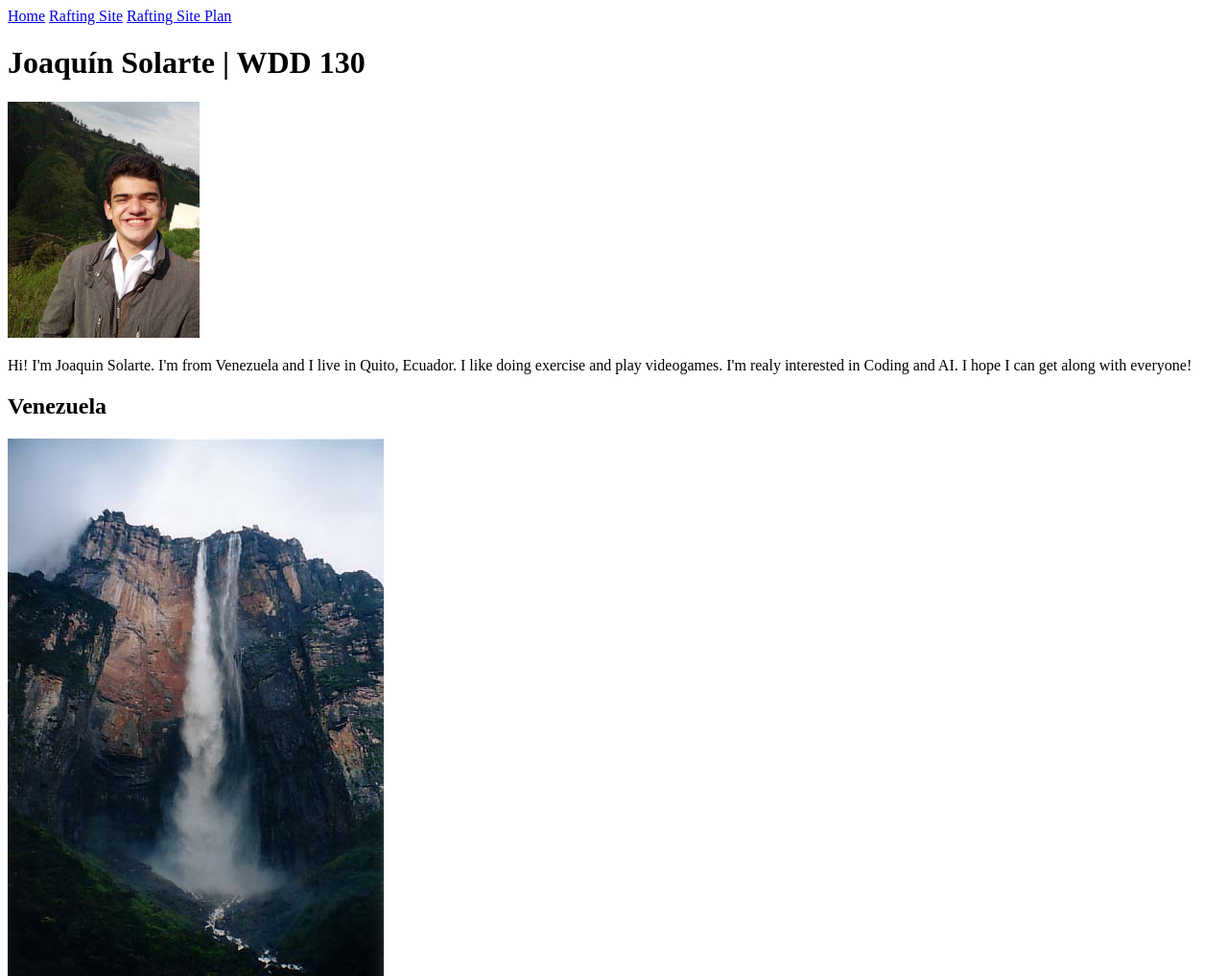
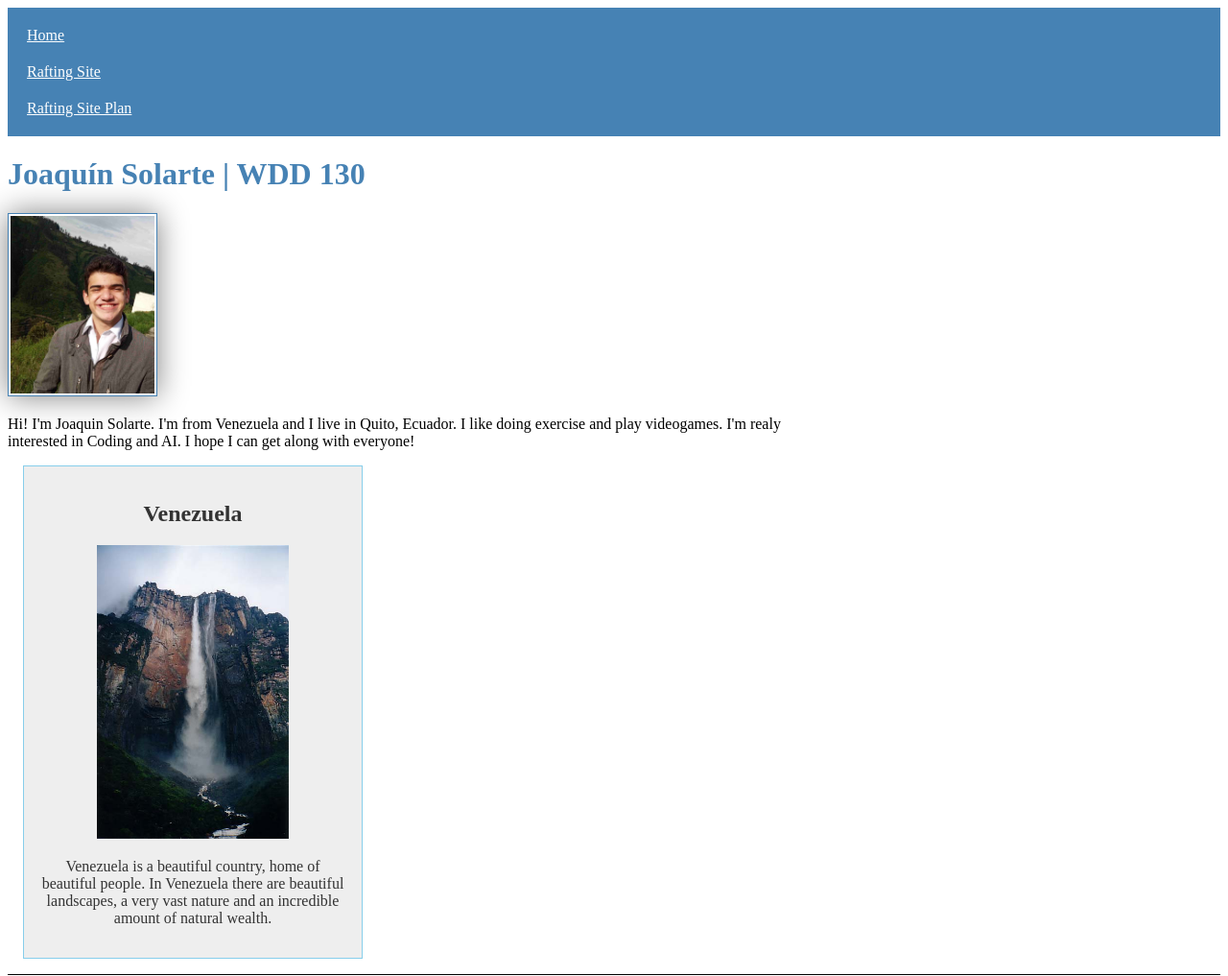
Before and after one commit to JSSA27/wdd130, a plain HTML site: page index.html in a window 1280 px wide. Shown: the top 1017 px of the page at 96% size. Drawn offline with Linux system fonts and the light colour scheme.

Commit message:
css bug fix

```diff
--- a/index.html
+++ b/index.html
@@ -6,6 +6,8 @@
         <title>Joaquín Solarte | WDD 130</title>
         <meta name="description" content="Joaquin Solarte's WDD 130 course home page">
         <meta name="author" content="Joaquin Solarte">
+        <link rel="stylesheet" href="styles/styles.css"
+
 
     </head>
     <body>
--- a/styles/styles.css
+++ b/styles/styles.css
@@ -1,3 +1,17 @@
+nav {
+    background-color: steelblue;
+    padding: 10px;
+}
+
+nav a {
+    color: white;
+    padding: 10px;
+    display: block;
+}
+
+h1 {
+    color: steelblue;
+}
 main {
     max-width: 840px;
 }
```
